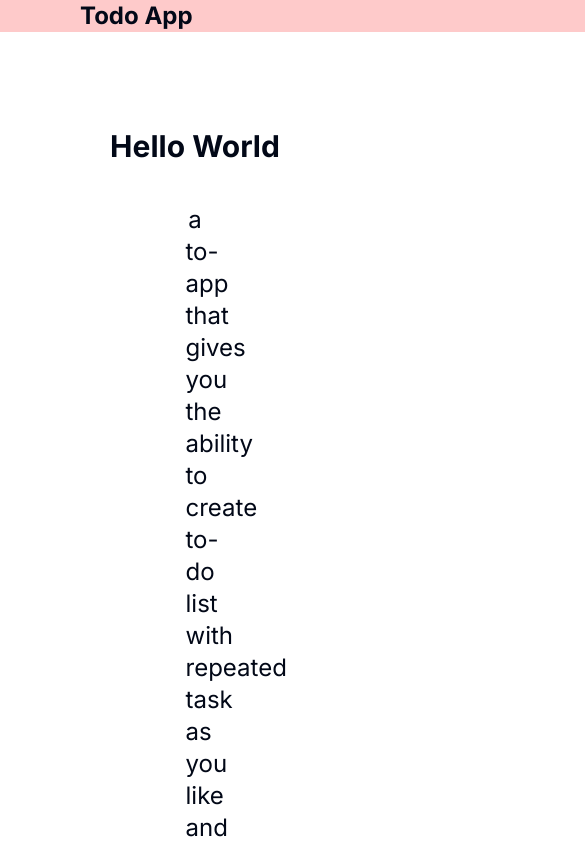
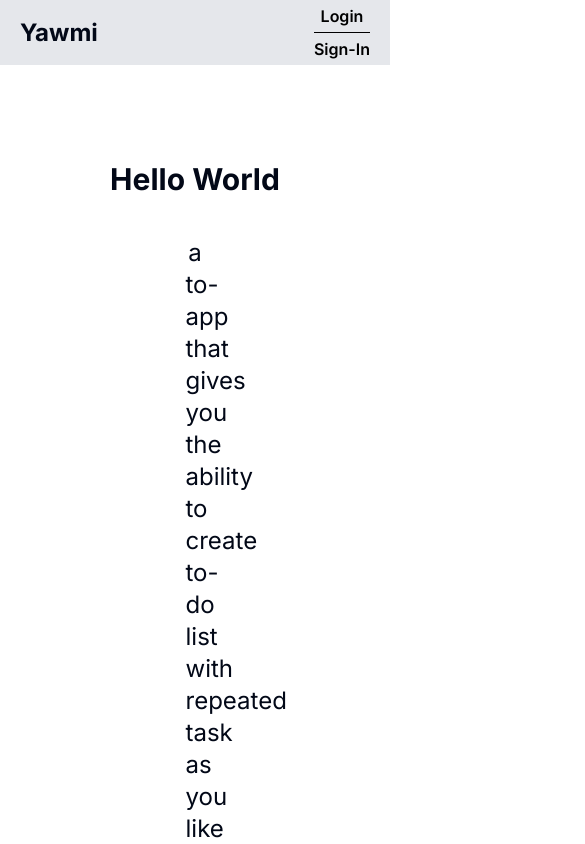
Before and after one commit to NourEssalam/yawmi, a Next.js app: page / in a window 390 px wide. Shown: the top 844 px of the page, 585 px wide, since content can reach past the window. Built offline with nearby package versions, Linux system fonts and the light colour scheme.

Commit message:
make the header responsive

```diff
--- a/components/Header.tsx
+++ b/components/Header.tsx
@@ -2,16 +2,22 @@ import Link from "next/link";
 
 export default function Header() {
   return (
-    <header className="flex sticky top-0 z-10 items-center justify-between  px-20  w-[800px] bg-red-200 mx-auto my-0">
+    <header className="flex sticky top-0 z-10 items-center justify-between md:py-5 px-5 md:px-24 max-w-7xl mx-auto  bg-gray-200 ">
       <Link href="/" className="text-2xl font-bold">
-        Todo App
+        Yawmi
       </Link>
-      <div className="flex space-x-4">
-        <Link href="/login" className="hover:underline">
+      <div className="flex flex-col md:flex-row items-center ">
+        <Link
+          href="/auth/login"
+          className="hover:underline   font-semibold text-black  visited:border-dotted md:px-2 py-1"
+        >
           Login
         </Link>
-        <span>|</span>
-        <Link href="/sign-in" className="hover:underline">
+        {/* <span>|</span> */}
+        <Link
+          href="/auth/signin"
+          className="hover:underline font-semibold text-black  visited:underline border-t md:border-l md:border-t-0 md:px-2 border-black py-1"
+        >
           Sign-In
         </Link>
       </div>
```
